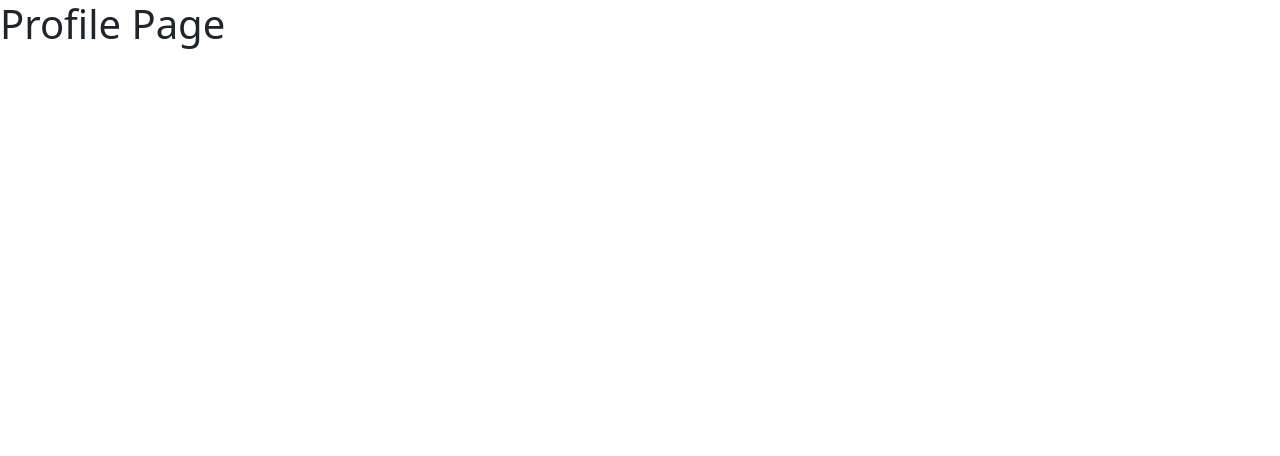
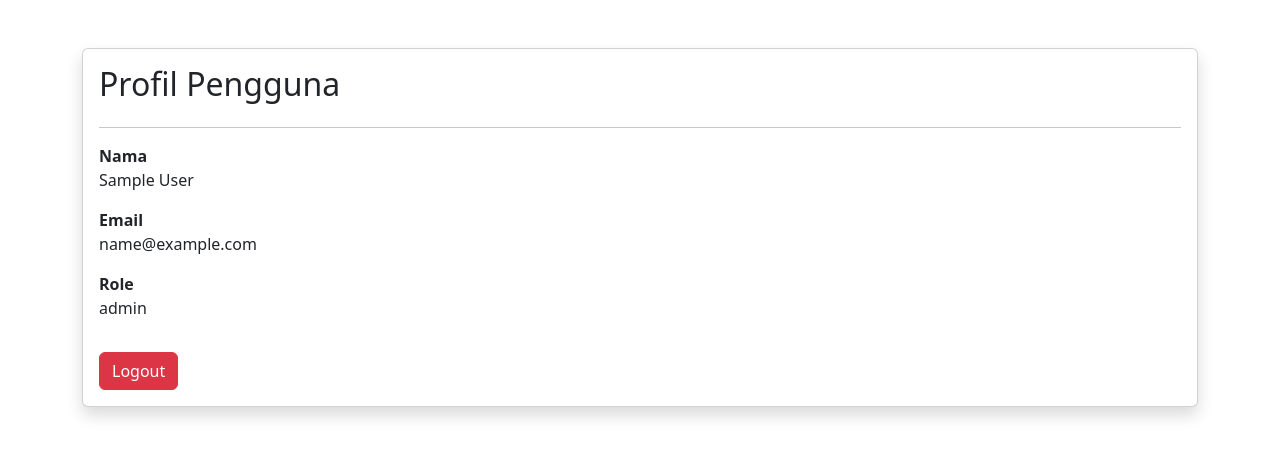
Before and after one commit to Putriwulandari09/workly-frontend, a React (Vite) app: page /profile in a window 1280 px wide. Shown: the top 456 px of the page. Built offline with nearby package versions, Linux system fonts and the light colour scheme; sample sign-in values are in the browser's storage.

Commit message:
membuat halaman profil

```diff
--- a/src/layouts/AdminLayout.jsx
+++ b/src/layouts/AdminLayout.jsx
@@ -14,7 +14,7 @@ function AdminLayout() {
     localStorage.removeItem("user");
     localStorage.removeItem("role");
 
-    navigate("/");
+    navigate("/login");
   };
 
   return (
--- a/src/pages/user/Home.jsx
+++ b/src/pages/user/Home.jsx
@@ -6,7 +6,6 @@ import categoryService from "../../services/categoryService";
 function Home() {
   const [jobs, setJobs] = useState([]);
   const [categories, setCategories] = useState([]);
-
   const [loading, setLoading] = useState(true);
 
   const [search, setSearch] = useState("");
@@ -25,29 +24,30 @@ function Home() {
       setJobs(jobData);
       setCategories(categoryData);
     } catch (error) {
-      console.log(error);
+      console.error("Gagal mengambil data:", error);
     } finally {
       setLoading(false);
     }
   };
 
   const filteredJobs = jobs.filter((job) => {
-    const cocokJudul = job.judul
-      .toLowerCase()
-      .includes(search.toLowerCase());
+    const matchSearch =
+      job.judul.toLowerCase().includes(search.toLowerCase()) ||
+      job.perusahaan.toLowerCase().includes(search.toLowerCase()) ||
+      job.lokasi.toLowerCase().includes(search.toLowerCase());
 
-    const cocokKategori =
+    const matchCategory =
       category === "" || job.category_id === Number(category);
 
-    const cocokTipe =
+    const matchType =
       type === "" || job.tipe_pekerjaan === type;
 
-    return cocokJudul && cocokKategori && cocokTipe;
+    return matchSearch && matchCategory && matchType;
   });
 
   if (loading) {
     return (
-      <div className="container py-5">
+      <div className="container py-5 text-center">
         <h3>Loading...</h3>
       </div>
     );
@@ -56,18 +56,30 @@ function Home() {
   return (
     <div className="container py-5">
 
-      <h1 className="text-center mb-2">
-        Workly
-      </h1>
+      {/* Tombol Profile */}
+      <div className="d-flex justify-content-end mb-3">
+        <Link
+          to="/profile"
+          className="btn btn-outline-primary"
+        >
+          Profil Saya
+        </Link>
+      </div>
 
-      <p className="text-center text-muted mb-5">
+      {/* Header */}
+      <div className="text-center mb-5">
+        <h1 className="fw-bold">Workly</h1>
+        <p className="text-muted">
           Temukan pekerjaan impianmu
         </p>
+      </div>
 
+      {/* Search & Filter */}
       <div className="row mb-4">
 
-        <div className="col-md-4">
+        <div className="col-md-4 mb-3">
           <input
+            type="text"
             className="form-control"
             placeholder="Cari pekerjaan..."
             value={search}
@@ -75,7 +87,7 @@ function Home() {
           />
         </div>
 
-        <div className="col-md-4">
+        <div className="col-md-4 mb-3">
           <select
             className="form-select"
             value={category}
@@ -91,38 +103,32 @@ function Home() {
                 {cat.name}
               </option>
             ))}
-
           </select>
         </div>
 
-        <div className="col-md-4">
-
+        <div className="col-md-4 mb-3">
           <select
             className="form-select"
             value={type}
             onChange={(e) => setType(e.target.value)}
           >
             <option value="">Semua Tipe</option>
-            <option>Full Time</option>
-            <option>Part Time</option>
-            <option>Internship</option>
-            <option>Freelance</option>
+            <option value="Full Time">Full Time</option>
+            <option value="Part Time">Part Time</option>
+            <option value="Internship">Internship</option>
+            <option value="Freelance">Freelance</option>
           </select>
-
         </div>
 
       </div>
 
+      {/* Daftar Lowongan */}
       <div className="row">
 
         {filteredJobs.length === 0 ? (
 
           <div className="text-center">
-
-            <h4>
-              Lowongan tidak ditemukan.
-            </h4>
-
+            <h4>Tidak ada lowongan yang sesuai.</h4>
           </div>
 
         ) : (
@@ -130,15 +136,16 @@ function Home() {
           filteredJobs.map((job) => (
 
             <div
-              className="col-md-4 mb-4"
+              className="col-lg-4 col-md-6 mb-4"
               key={job.id}
             >
-
               <div className="card shadow-sm h-100">
 
-                <div className="card-body">
+                <div className="card-body d-flex flex-column">
 
-                  <h4>{job.judul}</h4>
+                  <h4 className="fw-bold">
+                    {job.judul}
+                  </h4>
 
                   <p className="mb-2">
                     <strong>Perusahaan</strong><br />
@@ -156,21 +163,22 @@ function Home() {
                   </p>
 
                   <p className="mb-3">
-                    <strong>Tipe</strong><br />
+                    <strong>Tipe Pekerjaan</strong><br />
                     {job.tipe_pekerjaan}
                   </p>
 
+                  <div className="mt-auto">
                     <Link
                       to={`/job/${job.id}`}
                       className="btn btn-primary w-100"
                     >
                       Lihat Detail
                     </Link>
+                  </div>
 
                 </div>
 
               </div>
-
             </div>
 
           ))
--- a/src/pages/user/Login.jsx
+++ b/src/pages/user/Login.jsx
@@ -22,9 +22,11 @@ function Login() {
 
       const token = response.data.access_token;
       const role = response.data.role;
+      const user = response.data.user;
 
       localStorage.setItem("token", token);
       localStorage.setItem("role", role);
+      localStorage.setItem("user", JSON.stringify(user));
 
       if (role === "admin") {
         navigate("/admin/dashboard");
--- a/src/pages/user/Profile.jsx
+++ b/src/pages/user/Profile.jsx
@@ -1,5 +1,82 @@
+import { useEffect, useState } from "react";
+import { useNavigate } from "react-router-dom";
+
 function Profile() {
-  return <h1>Profile Page</h1>;
+  const navigate = useNavigate();
+
+  const [user, setUser] = useState(null);
+
+  useEffect(() => {
+    const data = JSON.parse(localStorage.getItem("user"));
+
+    if (!data) {
+      navigate("/login");
+      return;
+    }
+
+    setUser(data);
+  }, []);
+
+  const handleLogout = () => {
+    localStorage.removeItem("token");
+    localStorage.removeItem("user");
+    localStorage.removeItem("role");
+
+    navigate("/login");
+  };
+
+  if (!user) {
+    return (
+      <div className="container py-5">
+        <h3>Loading...</h3>
+      </div>
+    );
+  }
+
+  return (
+    <div className="container py-5">
+
+      <div className="card shadow">
+
+        <div className="card-body">
+
+          <h2 className="mb-4">
+            Profil Pengguna
+          </h2>
+
+          <hr />
+
+          <p>
+            <strong>Nama</strong>
+            <br />
+            {user.name}
+          </p>
+
+          <p>
+            <strong>Email</strong>
+            <br />
+            {user.email}
+          </p>
+
+          <p>
+            <strong>Role</strong>
+            <br />
+            {user.role}
+          </p>
+
+          <button
+            className="btn btn-danger mt-3"
+            onClick={handleLogout}
+          >
+            Logout
+          </button>
+
+        </div>
+
+      </div>
+
+    </div>
+  );
 }
 
 export default Profile;
```
Lines whose indentation alone changed are shown as unchanged.
